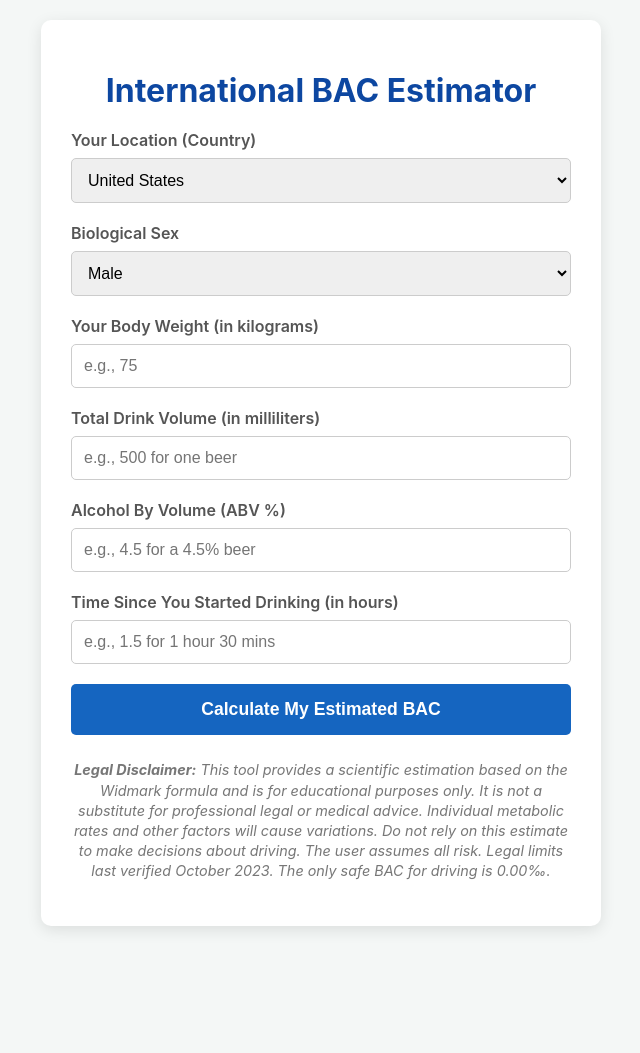
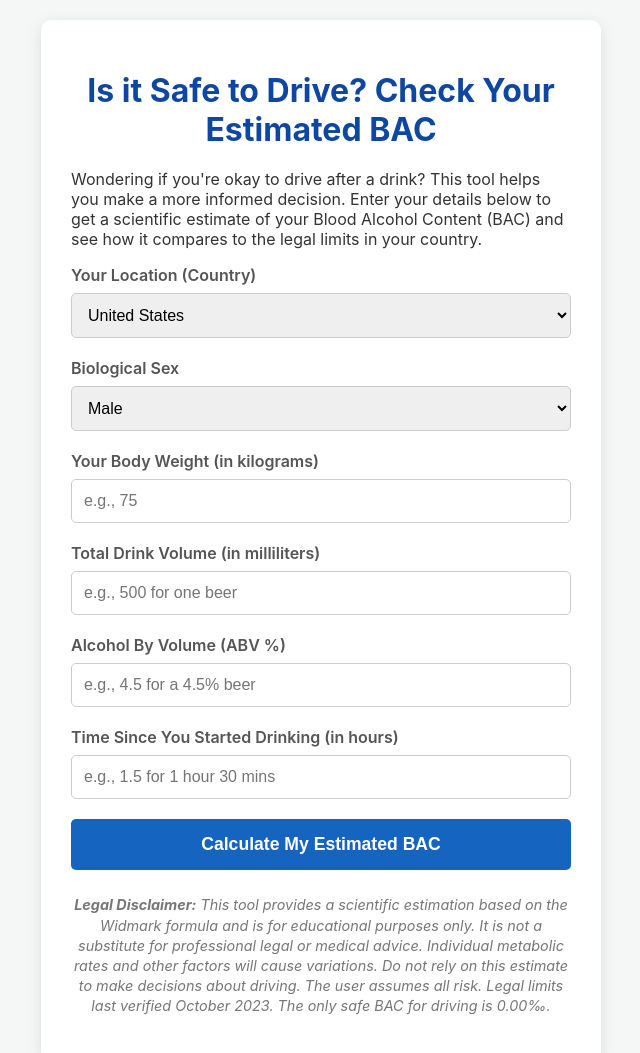
Before and after one commit to StoneSober/SafeToDriveCheck, a plain HTML site: page index.html in a window 1280 px wide. Shown: the top 1053 px of the page, without its empty margins (319-959 px from the left). Before the commit the page ends 946 px from the top, so only its background shows below. Drawn offline with Linux system fonts and the light colour scheme.

Commit message:
Update index.html
Improves some stuff for better SEO

```diff
--- a/index.html
+++ b/index.html
@@ -5,7 +5,8 @@
     <script id="Cookiebot" src="https://consent.cookiebot.com/uc.js" data-cbid="f0b8bbb5-0cef-4540-a005-a19b24774fb8" type="text/javascript" async></script>
     <meta charset="UTF-8">
     <meta name="viewport" content="width=device-width, initial-scale=1.0">
-    <title>International BAC Estimator</title>
+    <title>Safe to Drive Check | Is It Safe to Drive? Check Your BAC</title>
+    <meta name="description" content="Use the Safe to Drive Check to get an instant BAC estimate and see how it compares to the legal limit in your country. Make an informed decision before driving.">
     <!-- Link to our external stylesheet -->
     <link rel="stylesheet" href="style.css">
     <!-- Google tag (gtag.js) -->
@@ -21,7 +22,9 @@
 <body>
 
     <div class="container">
-        <h1>International BAC Estimator</h1>
+        <h1>Is it Safe to Drive? Check Your Estimated BAC</h1>
+
+        <p class="intro-text">Wondering if you're okay to drive after a drink? This tool helps you make a more informed decision. Enter your details below to get a scientific estimate of your Blood Alcohol Content (BAC) and see how it compares to the legal limits in your country.</p>
 
         <form id="bac-form">
             <!-- This paragraph will be used to display validation errors -->
```
